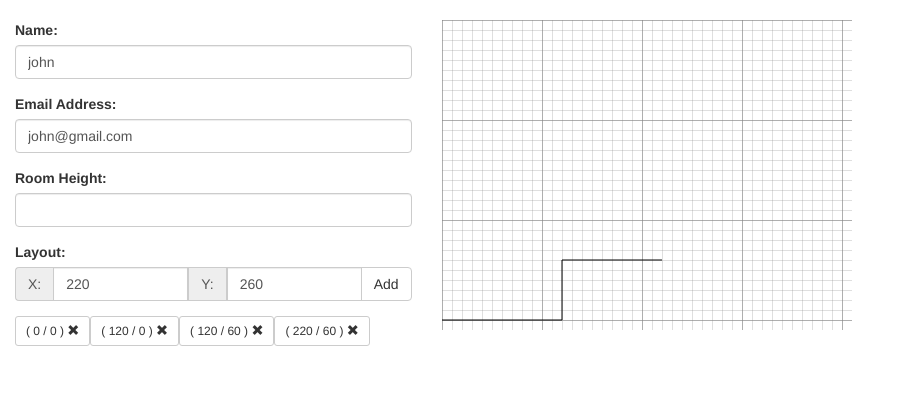
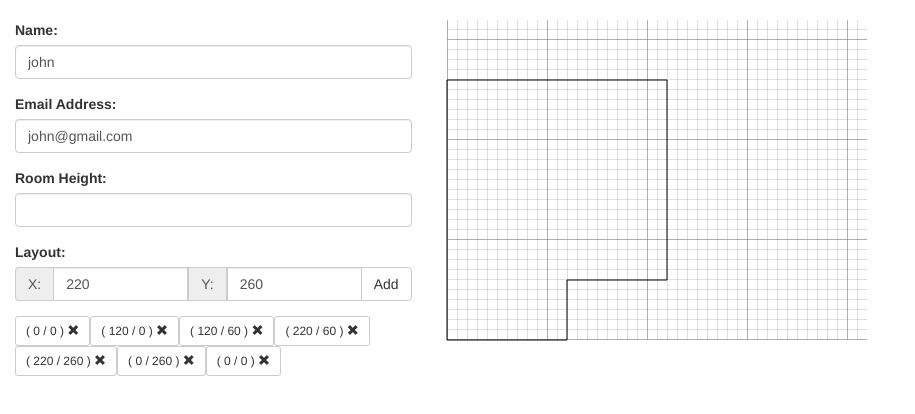
Before and after one commit to t1nu/lfs1, a plain HTML site: page index.html in a window 1280 px wide. Shown: the whole page, without its empty margins (0-915 px from the left). Drawn offline with Linux system fonts and the light colour scheme.

Commit message:
auto resize layout

```diff
--- a/js/controllers.js
+++ b/js/controllers.js
@@ -15,10 +15,22 @@ phonecatControllers.controller('PhoneListCtrl', ['$scope', 'Phone',
     };
 
     $scope.getSvgPoints = function(arr) {
-      var s ="M0 0";
-      for(var i=0; i < arr.length; i++) {
+      $scope.xMax = 405;
+      $scope.yMax = 305;
+      var padding = 20;
+      var s = "M0 0";
+      for (var i = 0; i < arr.length; i++) {
+        var item = arr[i];
         s = s + ' L' + arr[i].xValue + ',' + arr[i].yValue;
+        if (item.xValue > $scope.xMax) {
+          $scope.xMax = item.xValue;
+        }
+        if (item.yValue > $scope.yMax) {
+          $scope.yMax = item.yValue;
+        }
       }
+
+      $scope.layoutStyle = "width:" + ($scope.xMax + padding) +"px;height:" + ($scope.yMax + padding) + "px";
       return s;
     }
 
@@ -34,20 +46,28 @@ phonecatControllers.controller('PhoneListCtrl', ['$scope', 'Phone',
     }, {
       "xValue": "220",
       "yValue": "60"
+    }, {
+      "xValue": "220",
+      "yValue": "260"
+    }, {
+      "xValue": "0",
+      "yValue": "260"
+    }, {
+      "xValue": "0",
+      "yValue": "0"
     }];
+    $scope.layoutStyle = "width:405px;height:305px";
     $scope.points = $scope.getSvgPoints($scope.coordinates);
     $scope.onAddCoordinate = function(c) {
       $scope.coordinates.push(angular.copy(c));
       $scope.points = $scope.getSvgPoints($scope.coordinates);
-//       "200,10 250,190 160,210 100,100";
     }
 
     $scope.onDelCoordinate = function(c) {
 
-  var index = $scope.coordinates.indexOf(c);
-  $scope.coordinates.splice(index, 1);
+      var index = $scope.coordinates.indexOf(c);
+      $scope.coordinates.splice(index, 1);
       $scope.points = $scope.getSvgPoints($scope.coordinates);
-//       $scope.coordinates.remove(c);
     }
   }
 ]);
--- a/partials/phone-list.html
+++ b/partials/phone-list.html
@@ -34,7 +34,7 @@
     </div>
 
     <div class="col-lg-8">
-      <div style="width:410px;height:310px">
+      <div ng-attr-style={{layoutStyle}}>
         <svg width="100%" height="100%" xmlns="http://www.w3.org/2000/svg">
           <defs>
             <pattern id="smallGrid" width="10" height="10" patternUnits="userSpaceOnUse">
@@ -46,8 +46,8 @@
             </pattern>
           </defs>
 
-          <rect width="100%" height="100%" fill="url(#grid)" />
-          <path ng-attr-d="{{points}}" fill="none" stroke="#000" stroke-width="1" transform="translate(0, 300) scale(1,-1)" />
+          <rect width="100%" height="100%" fill="url(#grid)" ng-attr-transform="translate(5, {{yMax+20-5}}) scale(1,-1)"/>
+          <path ng-attr-d="{{points}}" fill="none" stroke="#000" stroke-width="1" ng-attr-transform="translate(5, {{yMax+20-5}}) scale(1,-1)" />
 
         </svg>
       </div>
```
